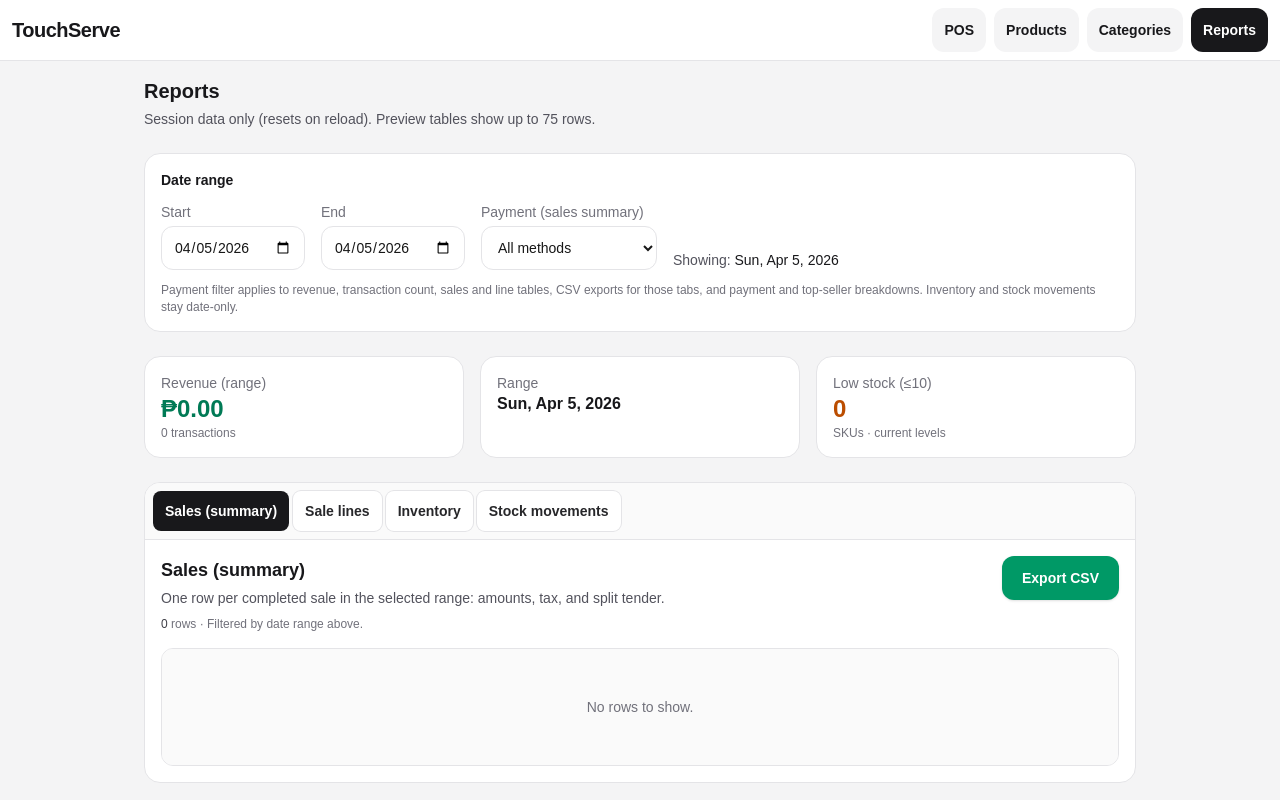
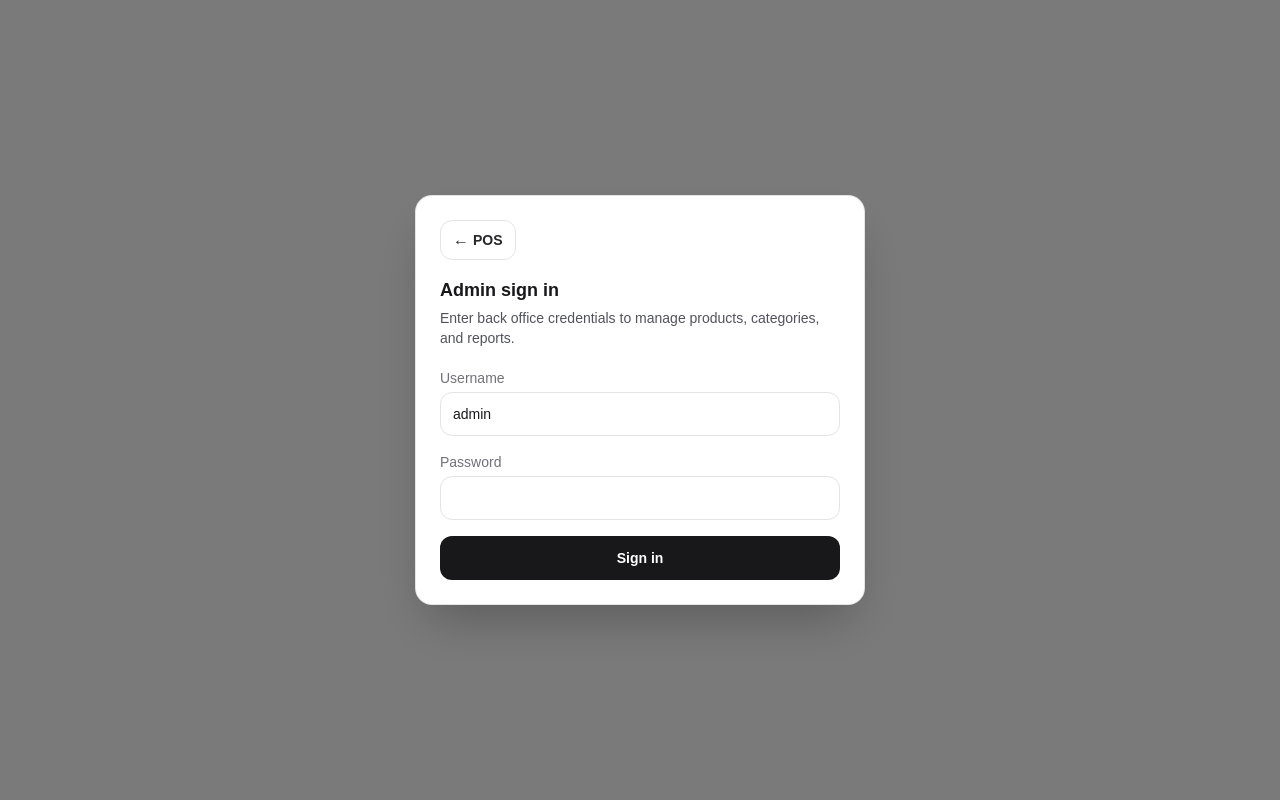
Before and after one commit to simpleplant999/pos, a Next.js app: page /admin/reports in a window 1280 px wide. Shown: the top 800 px of the page. Built offline with nearby package versions, Linux system fonts and the light colour scheme.

Commit message:
add admin only access

```diff
--- a/src/app/admin/layout.tsx
+++ b/src/app/admin/layout.tsx
@@ -1,10 +1,5 @@
-import { BackOfficeNav } from "@/components/admin/BackOfficeNav";
+import { AdminShell } from "@/components/admin/AdminShell";
 
 export default function AdminLayout({ children }: { children: React.ReactNode }) {
-  return (
-    <div className="flex min-h-[100dvh] flex-col bg-zinc-100">
-      <BackOfficeNav />
-      <div className="min-h-0 flex-1">{children}</div>
-    </div>
-  );
+  return <AdminShell>{children}</AdminShell>;
 }
--- a/src/app/providers.tsx
+++ b/src/app/providers.tsx
@@ -1,8 +1,13 @@
 "use client";
 
+import { AdminAuthProvider } from "@/context/AdminAuthProvider";
 import { PosProvider } from "@/context/PosProvider";
 import type { ReactNode } from "react";
 
 export function Providers({ children }: { children: ReactNode }) {
-  return <PosProvider>{children}</PosProvider>;
+  return (
+    <PosProvider>
+      <AdminAuthProvider>{children}</AdminAuthProvider>
+    </PosProvider>
+  );
 }
--- /dev/null
+++ b/src/components/admin/AdminLoginModal.tsx
@@ -0,0 +1,97 @@
+"use client";
+
+import Link from "next/link";
+import { useId, useState } from "react";
+
+type Props = {
+  onLogin: (username: string, password: string) => boolean;
+};
+
+export function AdminLoginModal({ onLogin }: Props) {
+  const titleId = useId();
+  const [username, setUsername] = useState("admin");
+  const [password, setPassword] = useState("");
+  const [error, setError] = useState<string | null>(null);
+
+  function handleSubmit(e: React.FormEvent) {
+    e.preventDefault();
+    setError(null);
+    const ok = onLogin(username, password);
+    if (!ok) {
+      setError("Invalid username or password.");
+      setPassword("");
+    }
+  }
+
+  return (
+    <div
+      className="fixed inset-0 z-[100] flex items-center justify-center bg-black/50 p-4 backdrop-blur-[2px]"
+      role="presentation"
+    >
+      <div
+        className="w-full max-w-md rounded-2xl bg-white p-6 shadow-2xl ring-1 ring-zinc-200"
+        role="dialog"
+        aria-modal="true"
+        aria-labelledby={titleId}
+      >
+        <div className="mb-4">
+          <Link
+            href="/"
+            className="inline-flex min-h-10 items-center gap-1 rounded-xl border border-zinc-200 px-3 text-sm font-semibold text-zinc-800 hover:bg-zinc-50"
+            aria-label="Back to POS"
+          >
+            <span aria-hidden className="text-base leading-none">
+              ←
+            </span>
+            POS
+          </Link>
+        </div>
+        <h2 id={titleId} className="text-lg font-bold text-zinc-900">
+          Admin sign in
+        </h2>
+        <p className="mt-1 text-sm text-zinc-600">
+          Enter back office credentials to manage products, categories, and reports.
+        </p>
+
+        <form className="mt-5 space-y-4" onSubmit={handleSubmit}>
+          <label className="block text-sm">
+            <span className="text-zinc-500">Username</span>
+            <input
+              type="text"
+              name="username"
+              autoComplete="username"
+              className="mt-1 w-full min-h-11 rounded-xl border border-zinc-200 px-3 text-zinc-900"
+              value={username}
+              onChange={(e) => setUsername(e.target.value)}
+              placeholder="admin"
+              required
+            />
+          </label>
+          <label className="block text-sm">
+            <span className="text-zinc-500">Password</span>
+            <input
+              type="password"
+              name="password"
+              autoComplete="current-password"
+              className="mt-1 w-full min-h-11 rounded-xl border border-zinc-200 px-3 text-zinc-900"
+              value={password}
+              onChange={(e) => setPassword(e.target.value)}
+              required
+            />
+          </label>
+          {error ? (
+            <p className="rounded-lg bg-red-50 px-3 py-2 text-sm text-red-700" role="alert">
+              {error}
+            </p>
+          ) : null}
+          <button
+            type="submit"
+            className="w-full min-h-11 rounded-xl bg-zinc-900 text-sm font-semibold text-white hover:bg-zinc-800"
+          >
+            Sign in
+          </button>
+        </form>
+      </div>
+    </div>
+  );
+}
--- /dev/null
+++ b/src/components/admin/AdminShell.tsx
@@ -0,0 +1,37 @@
+"use client";
+
+import { AdminLoginModal } from "@/components/admin/AdminLoginModal";
+import { BackOfficeNav } from "@/components/admin/BackOfficeNav";
+import { useAdminAuth } from "@/context/AdminAuthProvider";
+import type { ReactNode } from "react";
+
+function AdminShellInner({ children }: { children: ReactNode }) {
+  const { hydrated, isAuthed, login, logout } = useAdminAuth();
+
+  if (!hydrated) {
+    return (
+      <div className="flex min-h-[100dvh] flex-col items-center justify-center bg-zinc-100 text-sm text-zinc-500">
+        Loading…
+      </div>
+    );
+  }
+
+  if (!isAuthed) {
+    return (
+      <div className="relative min-h-[100dvh] bg-zinc-100">
+        <AdminLoginModal onLogin={login} />
+      </div>
+    );
+  }
+
+  return (
+    <div className="flex min-h-[100dvh] flex-col bg-zinc-100">
+      <BackOfficeNav onLogout={logout} />
+      <div className="min-h-0 flex-1">{children}</div>
+    </div>
+  );
+}
+
+export function AdminShell({ children }: { children: ReactNode }) {
+  return <AdminShellInner>{children}</AdminShellInner>;
+}
--- a/src/components/admin/BackOfficeNav.tsx
+++ b/src/components/admin/BackOfficeNav.tsx
@@ -4,26 +4,36 @@ import Link from "next/link";
 import { usePathname } from "next/navigation";
 
 const links = [
-  { href: "/", label: "POS" },
   { href: "/admin/products", label: "Products" },
   { href: "/admin/categories", label: "Categories" },
   { href: "/admin/reports", label: "Reports" },
 ] as const;
 
-export function BackOfficeNav() {
+type Props = {
+  onLogout?: () => void;
+};
+
+export function BackOfficeNav({ onLogout }: Props) {
   const pathname = usePathname();
 
   return (
     <header className="flex shrink-0 flex-wrap items-center gap-2 border-b border-zinc-200 bg-white px-3 py-2">
+      <Link
+        href="/"
+        className="flex min-h-11 shrink-0 items-center gap-1 rounded-xl border border-zinc-200 px-3 text-sm font-semibold text-zinc-800 hover:bg-zinc-50"
+        aria-label="Back to POS"
+      >
+        <span aria-hidden className="text-base leading-none">
+          ←
+        </span>
+        <span>POS</span>
+      </Link>
       <h1 className="mr-2 text-xl font-bold tracking-tight text-zinc-900">TouchServe</h1>
       {/* Same flex spacer pattern as register barcode row — pushes nav to the right on wide screens */}
       <div className="min-h-11 min-w-[200px] flex-1" aria-hidden />
-      <nav className="flex flex-wrap gap-2" aria-label="Back office">
+      <nav className="flex flex-wrap items-center gap-2" aria-label="Back office">
         {links.map(({ href, label }) => {
-          const active =
-            href === "/"
-              ? pathname === "/"
-              : pathname === href || pathname.startsWith(`${href}/`);
+          const active = pathname === href || pathname.startsWith(`${href}/`);
           return (
             <Link
               key={href}
@@ -36,6 +46,15 @@ export function BackOfficeNav() {
             </Link>
           );
         })}
+        {onLogout ? (
+          <button
+            type="button"
+            onClick={onLogout}
+            className="min-h-11 rounded-xl border border-zinc-200 px-3 text-sm font-semibold text-zinc-700 hover:bg-zinc-50"
+          >
+            Sign out
+          </button>
+        ) : null}
       </nav>
     </header>
   );
--- a/src/components/pos/PosShell.tsx
+++ b/src/components/pos/PosShell.tsx
@@ -2,12 +2,14 @@
 
 import Link from "next/link";
 import { useRef, useState } from "react";
+import { useAdminAuth } from "@/context/AdminAuthProvider";
 import { usePos } from "@/context/PosProvider";
 import { formatPhp } from "@/lib/pos/money";
 import { CartAndCheckout } from "./CartAndCheckout";
 import { ProductCatalog } from "./ProductCatalog";
 
 export function PosShell() {
+  const { isAuthed, logout } = useAdminAuth();
   const { applyBarcode, heldOrders, resumeOrder, deleteHeldOrder } = usePos();
   const [barcode, setBarcode] = useState("");
   const [heldOpen, setHeldOpen] = useState(false);
@@ -63,7 +65,17 @@ export function PosShell() {
             </span>
           ) : null}
         </button>
-        <nav className="flex flex-wrap gap-2">
+        <nav className="flex flex-wrap gap-2" aria-label="Back office">
+          {!isAuthed ? (
+            <Link
+              href="/admin/products"
+              className="flex min-h-11 items-center rounded-xl bg-zinc-900 px-3 text-sm font-semibold text-white hover:bg-zinc-800"
+            >
+              Admin
+            </Link>
+          ) : null}
+          {isAuthed ? (
+            <>
               <Link
                 href="/admin/products"
                 className="flex min-h-11 items-center rounded-xl bg-zinc-100 px-3 text-sm font-semibold text-zinc-900"
@@ -82,6 +94,15 @@ export function PosShell() {
               >
                 Reports
               </Link>
+              <button
+                type="button"
+                onClick={logout}
+                className="min-h-11 rounded-xl border border-zinc-200 px-3 text-sm font-semibold text-zinc-700 hover:bg-zinc-50"
+              >
+                Sign out
+              </button>
+            </>
+          ) : null}
         </nav>
       </header>
 
--- /dev/null
+++ b/src/context/AdminAuthProvider.tsx
@@ -0,0 +1,73 @@
+"use client";
+
+import {
+  createContext,
+  useCallback,
+  useContext,
+  useEffect,
+  useMemo,
+  useState,
+  type ReactNode,
+} from "react";
+
+const STORAGE_KEY = "touchserve-admin-session";
+const ADMIN_USERNAME = "admin";
+const ADMIN_PASSWORD = "admin123";
+
+type AdminAuthContextValue = {
+  hydrated: boolean;
+  isAuthed: boolean;
+  login: (username: string, password: string) => boolean;
+  logout: () => void;
+};
+
+const AdminAuthContext = createContext<AdminAuthContextValue | null>(null);
+
+export function AdminAuthProvider({ children }: { children: ReactNode }) {
+  const [hydrated, setHydrated] = useState(false);
+  const [isAuthed, setIsAuthed] = useState(false);
+
+  useEffect(() => {
+    try {
+      if (typeof sessionStorage !== "undefined" && sessionStorage.getItem(STORAGE_KEY) === "1") {
+        setIsAuthed(true);
+      }
+    } finally {
+      setHydrated(true);
+    }
+  }, []);
+
+  const login = useCallback((username: string, password: string) => {
+    const u = username.trim();
+    const p = password;
+    if (u === ADMIN_USERNAME && p === ADMIN_PASSWORD) {
+      sessionStorage.setItem(STORAGE_KEY, "1");
+      setIsAuthed(true);
+      return true;
+    }
+    return false;
+  }, []);
+
+  const logout = useCallback(() => {
+    sessionStorage.removeItem(STORAGE_KEY);
+    setIsAuthed(false);
+  }, []);
+
+  const value = useMemo<AdminAuthContextValue>(
+    () => ({
+      hydrated,
+      isAuthed: hydrated && isAuthed,
+      login,
+      logout,
+    }),
+    [hydrated, isAuthed, login, logout],
+  );
+
+  return <AdminAuthContext.Provider value={value}>{children}</AdminAuthContext.Provider>;
+}
+
+export function useAdminAuth(): AdminAuthContextValue {
+  const ctx = useContext(AdminAuthContext);
+  if (!ctx) throw new Error("useAdminAuth must be used within AdminAuthProvider");
+  return ctx;
+}
```
Lines whose indentation alone changed are shown as unchanged.
